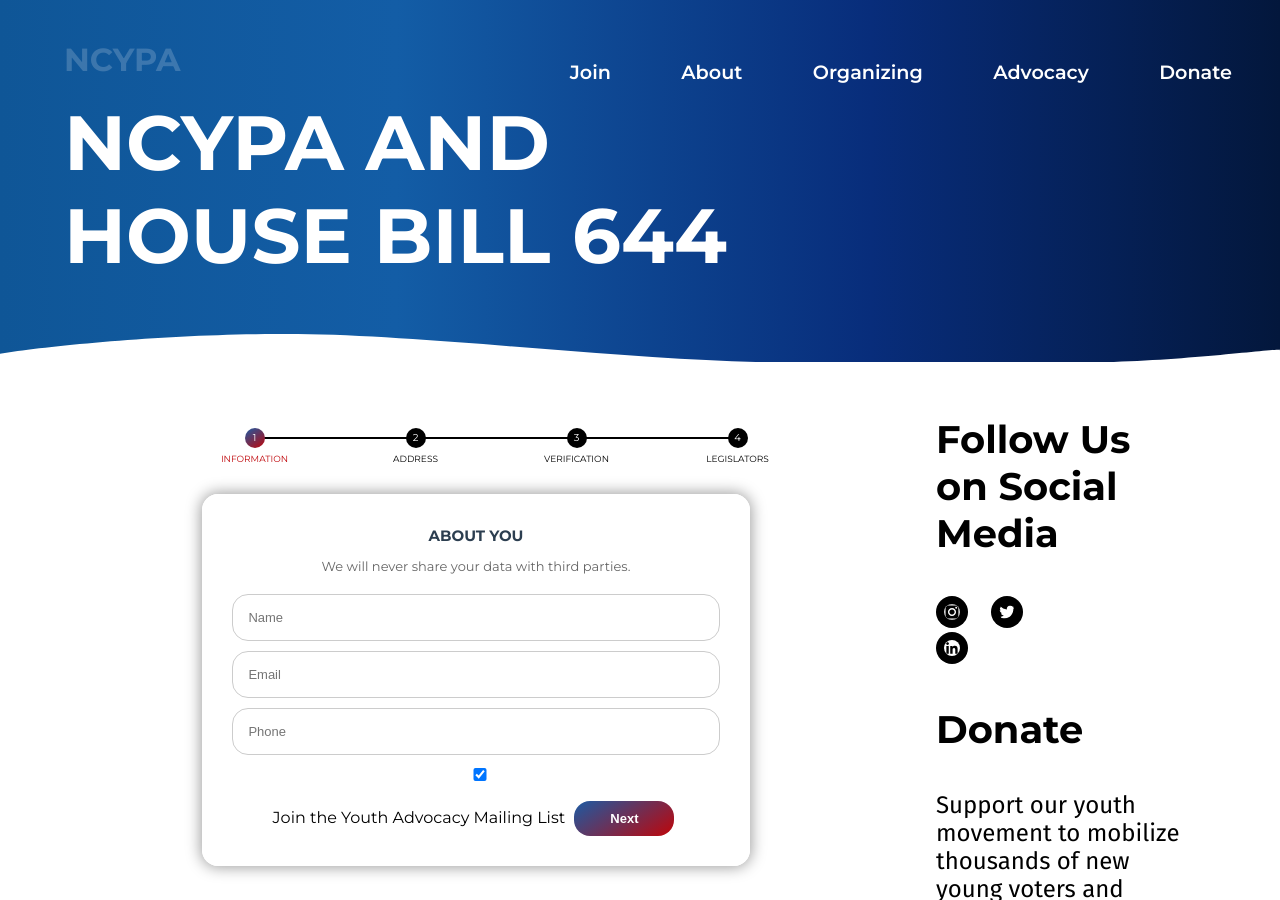
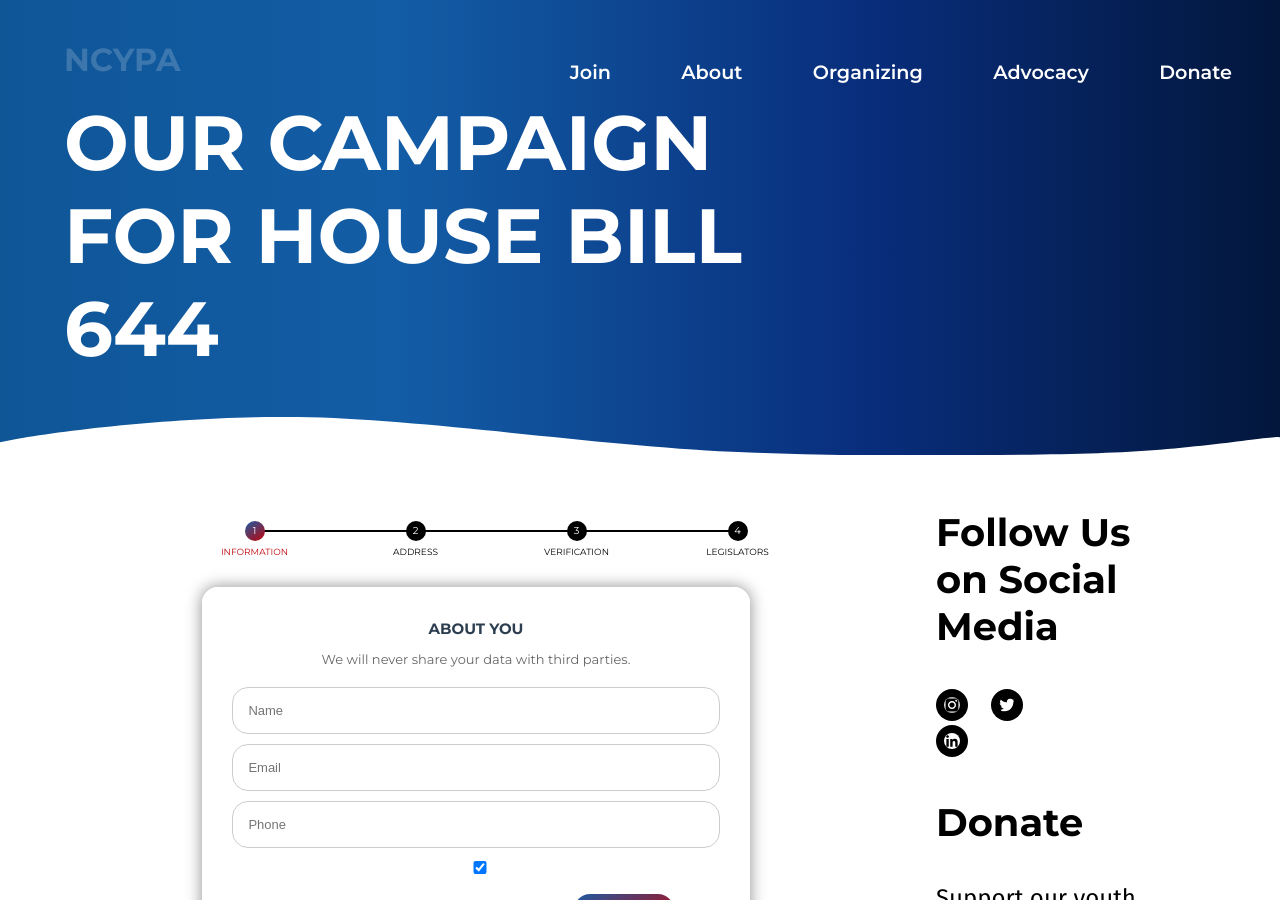
Before and after one commit to JacksonMeade/ncypa, a Jekyll site: the page built from social-media-bill-landing.html, in a window 1280 px wide and 900 px high. Built offline with Jekyll 4.4.1, drawn with Linux system fonts in a browser that asks for light colours; nearby versions of some CDN libraries; a script that is not in the unit is left out.

Commit message:
change title again

```diff
--- a/social-media-bill-landing.html
+++ b/social-media-bill-landing.html
@@ -1,6 +1,6 @@
 ---
 layout: post
-title: "NCYPA and House Bill 644"
+title: "Our Campaign for House Bill 644"
 css-addons:
   - social-media-bill.css
 js-addons:
```
